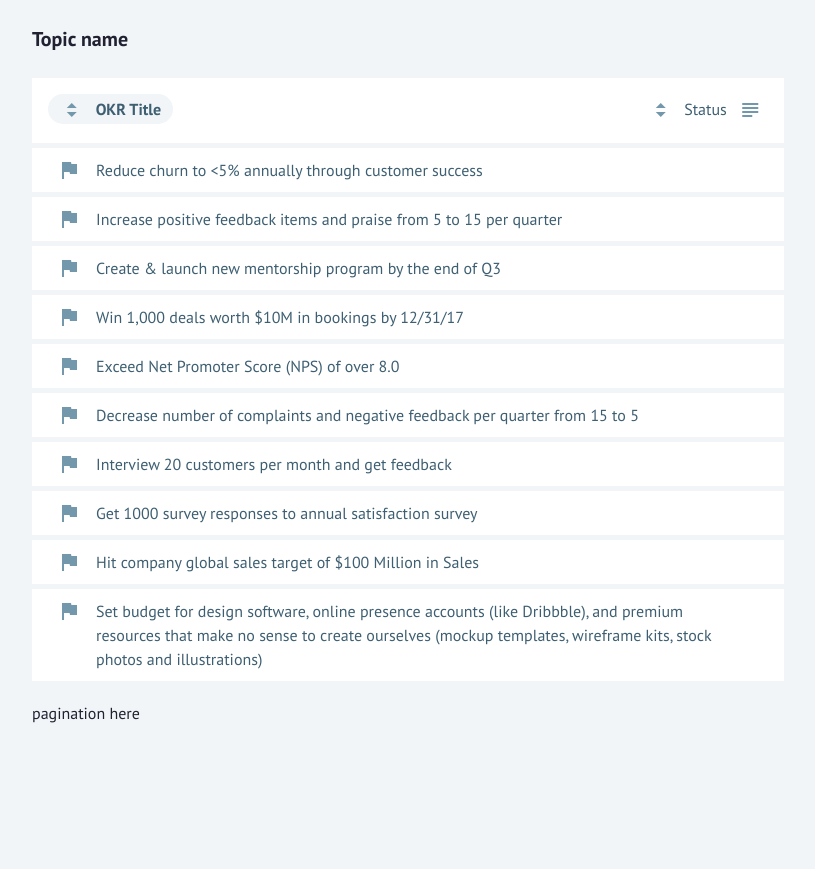
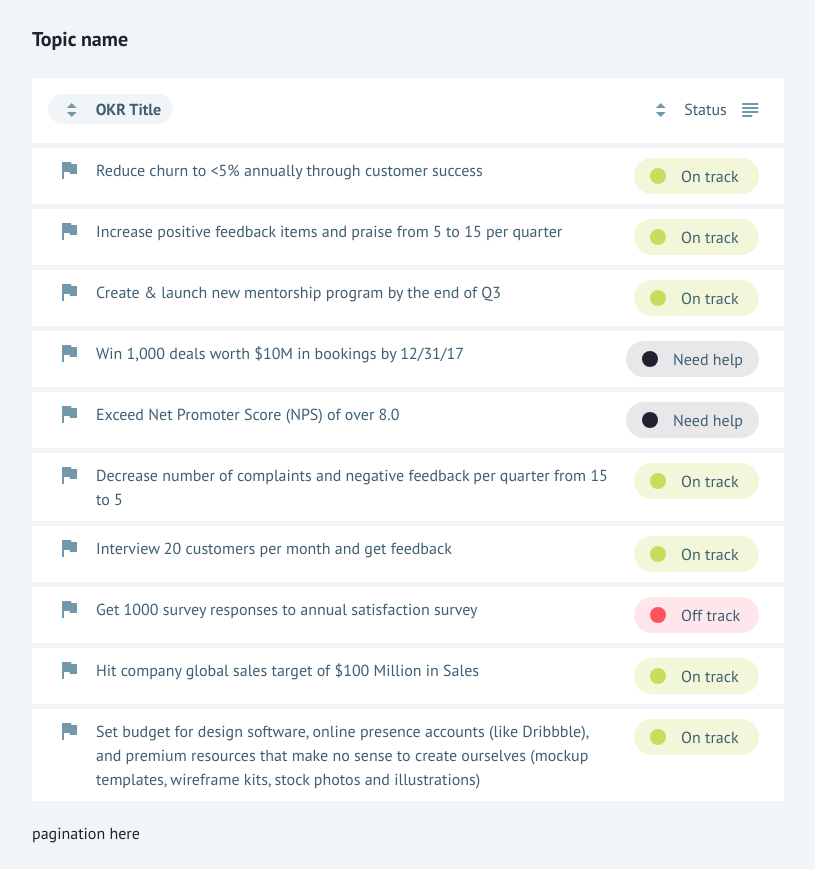
Before and after one commit to RinatValiullov/topic-test-angular, an Angular app: page / in a window 1280 px wide. Shown: the whole page, without its empty margins (232-1047 px from the left). Before the commit the page ends 800 px from the top, so only its background shows below. Built offline with nearby package versions, Linux system fonts and the light colour scheme.

Commit message:
add 'tasks' component + restructure 'tasks' and 'header' comoinents

```diff
--- a/src/app/app.module.ts
+++ b/src/app/app.module.ts
@@ -6,10 +6,10 @@ import { AppComponent } from './app.component';
 import { NoopAnimationsModule } from '@angular/platform-browser/animations';
 import { ContainerTodoComponent } from './container-todo/container-todo.component';
 import { TodoComponent } from './todo/todo.component';
-import { HeaderComponent } from './header/header.component';
+import { HeaderComponent } from './todo/header/header.component';
 // import { ContentTodoOkrComponent } from './content-todo-okr/content-todo-okr.component';
 // import { ContentTodoStatusComponent } from './content-todo-status/content-todo-status.component';
-import { TasksComponent } from './tasks/tasks.component';
+import { TasksComponent } from './todo/tasks/tasks.component';
 
 @NgModule({
   declarations: [
--- a/src/app/task.ts
+++ b/src/app/task.ts
@@ -2,5 +2,5 @@ export interface Task {
   id: number;
   descr: string;
   status: string;
-  color: object;
+  color: any;
 }
--- a/src/app/tasks/tasks.component.css
+++ /dev/null
@@ -1,20 +0,0 @@
-.tasks {
-  list-style-type: none;
-  margin: 0;
-  padding: 0;
-}
-
-.task {
-  align-items: flex-start;
-  background-color: #fff;
-  display: flex;
-  padding: 10px 25px;
-}
-
-.task:not(:last-of-type) {
-  margin-bottom: 5px;
-}
-
-.task span {
-  margin-right: 15px;
-}
--- a/src/app/tasks/tasks.component.html
+++ /dev/null
@@ -1,12 +0,0 @@
-<section class="container">
-  <ul class="tasks">
-
-    <li *ngFor="let task of tasks" class="task">
-      <span class="material-icons" style="color: #7397AB">
-        flag
-      </span>
-      <span>{{ task.descr }}</span>
-    </li>
-
-  </ul>
-</section>
--- /dev/null
+++ b/src/app/todo/tasks/tasks.component.css
@@ -0,0 +1,44 @@
+.tasks {
+  list-style-type: none;
+  margin: 0;
+  padding: 0;
+}
+
+.task {
+  align-items: flex-start;
+  background-color: #fff;
+  display: flex;
+  padding: 10px 25px;
+}
+
+.task__descr {
+  display: flex;
+  flex: auto;
+  margin-right: 25px;
+}
+
+
+.task:not(:last-of-type) {
+  margin-bottom: 5px;
+}
+
+.task__descr .icon {
+  margin-right: 15px;
+}
+
+.label {
+  align-items: center;
+  border-radius: 100px;
+  display: flex;
+  min-width: 125px;
+  /* justify-content: space-between; */
+  padding: 6px 16px;
+}
+
+.label__circle {
+  border-radius: 50%;
+  display: block;
+  height: 16px;
+  margin-right: 15px;
+  width: 16px;
+}
--- /dev/null
+++ b/src/app/todo/tasks/tasks.component.html
@@ -0,0 +1,23 @@
+<section class="container">
+  <ul class="tasks">
+
+    <li *ngFor="let task of tasks" class="task">
+
+      <div class="task__descr">
+        <span class="material-icons icon" style="color: #7397AB">
+          flag
+        </span>
+        <span class="descr">{{ task.descr }}</span>
+      </div>
+
+      <div class="task__label">
+        <div class="label" [style.background-color]="task.color?.bg">
+          <span class="label__circle" [style.background-color]="task.color?.tag"></span>
+          <span class="label__text">{{ task.status }}</span>
+        </div>
+      </div>
+
+    </li>
+
+  </ul>
+</section>
--- a/src/app/tasks/tasks.component.ts
+++ b/src/app/todo/tasks/tasks.component.ts
@@ -1,6 +1,6 @@
 import { Component, OnInit } from '@angular/core';
-import { Task } from '../task';
-import { TASKS } from '../mock-tasks';
+import { Task } from '../../task';
+import { TASKS } from '../../mock-tasks';
 
 @Component({
   selector: 'app-tasks',
```
Also changed, not shown: src/app/todo/header/header.component.css (renamed from src/app/header/header.component.css), src/app/todo/header/header.component.html (renamed from src/app/header/header.component.html), src/app/todo/header/header.component.ts (renamed from src/app/header/header.component.ts), 2 other files (tests, documents, lock files or other folders).
